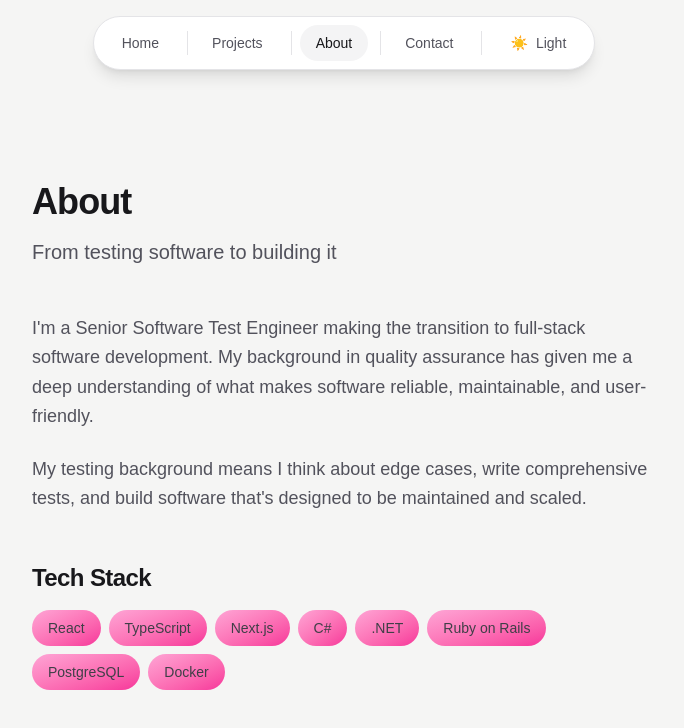
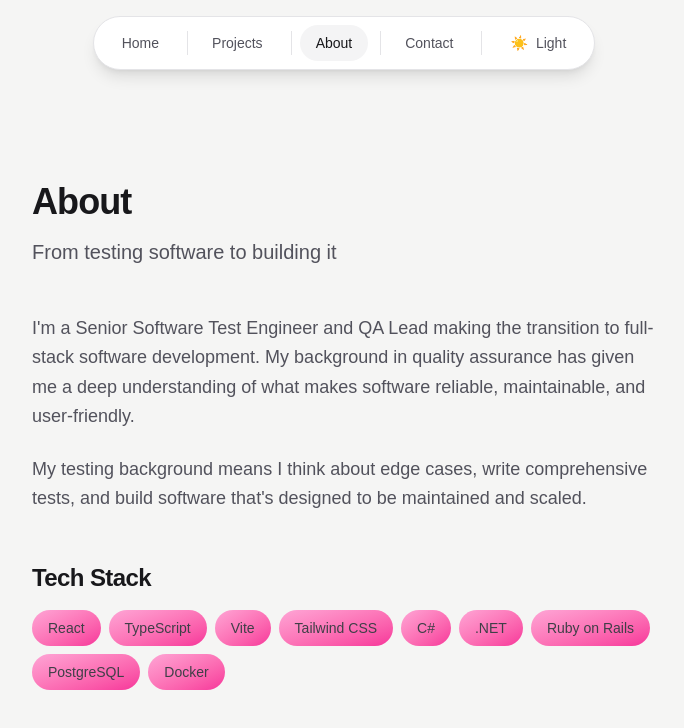
Before and after one commit to DaltonDayton/daltondayton, a React (Vite) app: page /about in a window 1280 px wide. Shown: the top 728 px of the page, without its empty margins (296-980 px from the left). Built offline with nearby package versions, Linux system fonts and the light colour scheme.

Commit message:
copy changes

```diff
--- a/src/pages/About.tsx
+++ b/src/pages/About.tsx
@@ -17,10 +17,10 @@ const AboutPage = () => {
 
         <div className="flex flex-col gap-6 text-lg leading-relaxed text-secondary">
           <p>
-            I&apos;m a Senior Software Test Engineer making the transition to
-            full-stack software development. My background in quality assurance
-            has given me a deep understanding of what makes software reliable,
-            maintainable, and user-friendly.
+            I&apos;m a Senior Software Test Engineer and QA Lead making the
+            transition to full-stack software development. My background in
+            quality assurance has given me a deep understanding of what makes
+            software reliable, maintainable, and user-friendly.
           </p>
           <p>
             My testing background means I think about edge cases, write
@@ -37,7 +37,8 @@ const AboutPage = () => {
             {[
               "React",
               "TypeScript",
-              "Next.js",
+              "Vite",
+              "Tailwind CSS",
               "C#",
               ".NET",
               "Ruby on Rails",
--- a/src/pages/Home.tsx
+++ b/src/pages/Home.tsx
@@ -12,7 +12,7 @@ const Home = () => {
             Dalton Dayton
           </h1>
           <p className="flex items-center justify-center gap-2 text-xl text-secondary">
-            Software Test Engineer
+            Senior Software Test Engineer
             <svg
               viewBox="0 0 32 24"
               className="h-5 w-7"
--- a/src/pages/Projects.tsx
+++ b/src/pages/Projects.tsx
@@ -52,7 +52,6 @@ const PROJECTS: Project[] = [
       "Ruby",
       // === Frontend Frameworks & Libraries ===
       "React",
-      "Next.js",
       "Vue.js",
       "Angular",
       "Tailwind CSS",
```
